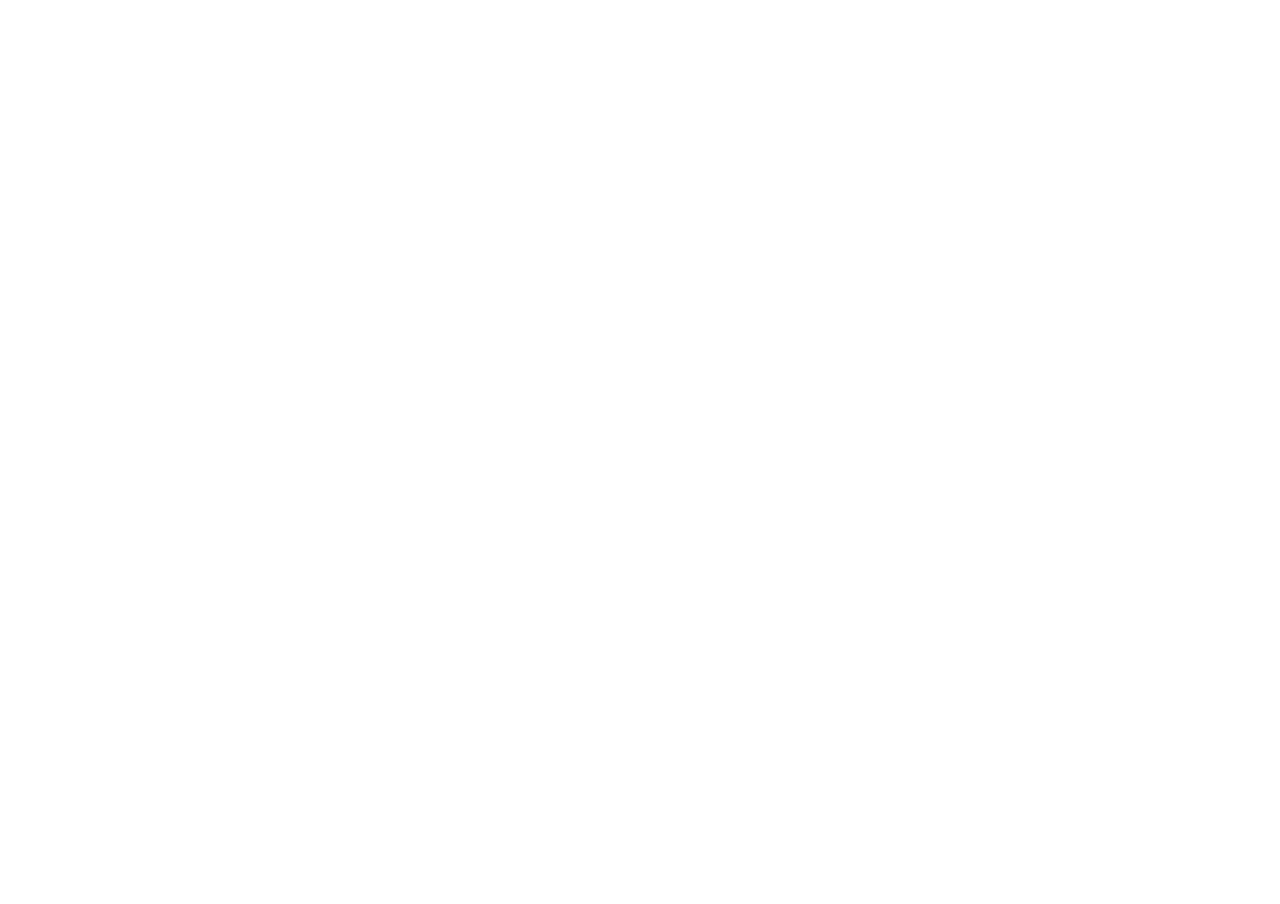
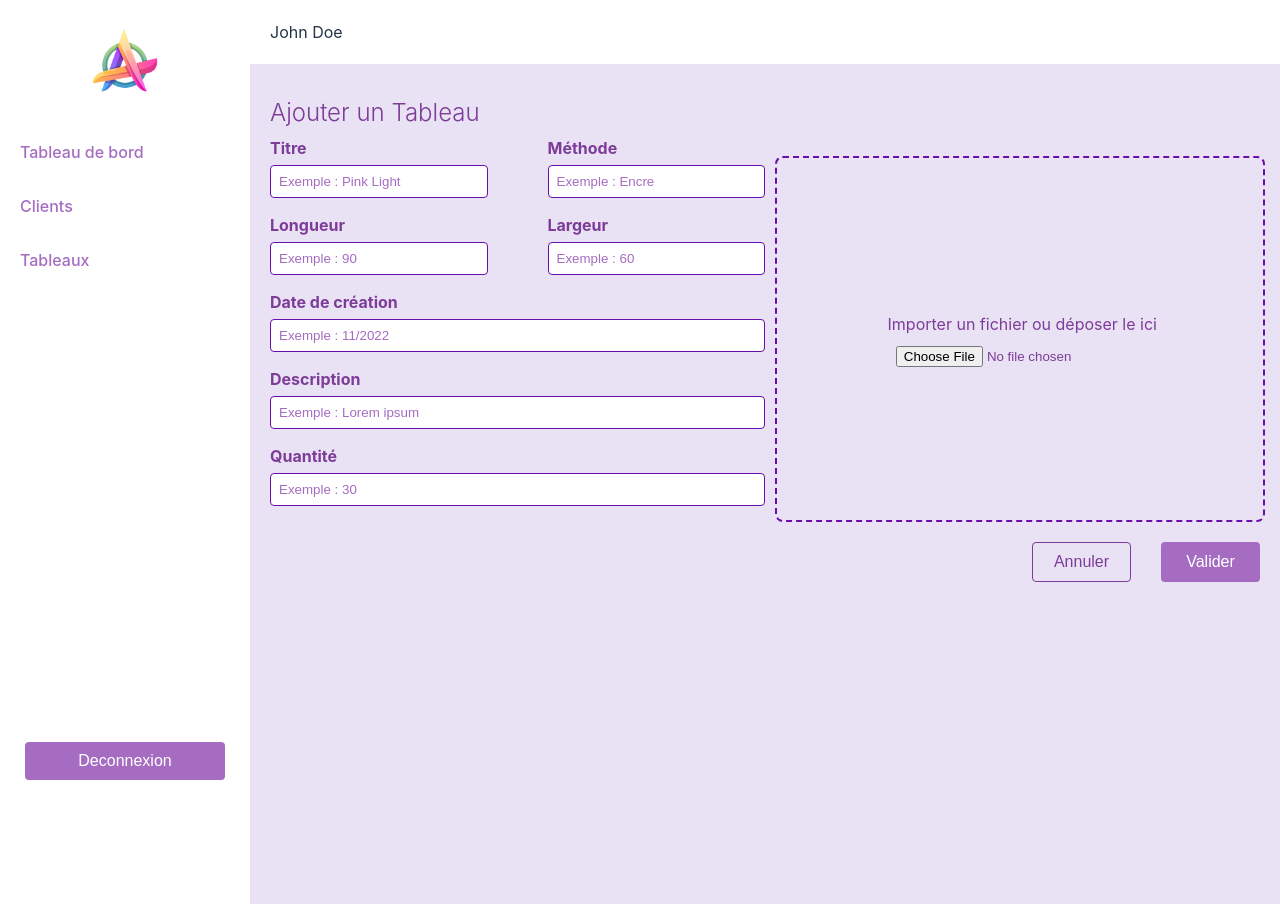
Before and after one commit to emelinebd/art_management_front, a React (Vite) app: page /add-paint in a window 1280 px wide. Before the commit this address had no page. Before the commit the page ends 800 px from the top, so only its background shows below. Built offline with nearby package versions, Linux system fonts and the light colour scheme; the HTML template or start-up script is replaced by a standard one.

Commit message:
AddPaint

```diff
--- a/package.json
+++ b/package.json
@@ -10,6 +10,9 @@
     "preview": "vite preview"
   },
   "dependencies": {
+    "@fortawesome/fontawesome-svg-core": "^6.5.2",
+    "@fortawesome/free-solid-svg-icons": "^6.5.2",
+    "@fortawesome/react-fontawesome": "^0.2.2",
     "react": "^18.3.1",
     "react-dom": "^18.3.1",
     "react-router-dom": "^6.24.0"
--- a/src/App.jsx
+++ b/src/App.jsx
@@ -2,13 +2,14 @@
 
 import React from 'react';
 import { BrowserRouter as Router, Routes, Route, Navigate } from 'react-router-dom';
+import './styles/index.css';
 import Login from './Layouts/Login';
 import Homepage from './Layouts/Homepage';
 import Users from "./Layouts/Users";
 import User from "./Layouts/User.jsx";
-import './styles/index.css';
 import AddUser from "./Layouts/AddUser.jsx";
 import Paints from "./Layouts/Paints.jsx";
+import AddPainting from "./Layouts/AddPainting.jsx";
 
 function App() {
   return (
@@ -21,6 +22,7 @@
           <Route path="/add-user" element={<AddUser />} />
           <Route path="/users/:name" element={<User />} />
           <Route path="/paints" element={<Paints />} />
+          <Route path="/add-paint" element={<AddPainting />} />
           {/* Redirection par défaut vers /login */}
           <Route path="/" element={<Navigate to="/login" />} />
         </Routes>
--- /dev/null
+++ b/src/Layouts/AddPainting.jsx
@@ -0,0 +1,160 @@
+import React, { useState } from 'react';
+import { useNavigate } from 'react-router-dom';
+import Input from '../components/Input';
+import Button from '../components/Button';
+import Sidebar from '../components/Sidebar';
+import UserNameDisplay from '../components/UserNameDisplay';
+import '../styles/AddPainting.css';
+
+// Importation de l'icône de poubelle (exemple avec Font Awesome)
+import { FontAwesomeIcon } from '@fortawesome/react-fontawesome';
+import { faTrashAlt } from '@fortawesome/free-solid-svg-icons';
+
+const AddPainting = () => {
+  const [title, setTitle] = useState('');
+  const [method, setMethod] = useState('');
+  const [length, setLength] = useState('');
+  const [width, setWidth] = useState('');
+  const [creationDate, setCreationDate] = useState('');
+  const [description, setDescription] = useState('');
+  const [quantity, setQuantity] = useState('');
+  const [file, setFile] = useState(null); // State pour le fichier sélectionné
+  const [dragOver, setDragOver] = useState(false); // State pour la mise en surbrillance de la zone de glisser-déposer
+  const navigate = useNavigate();
+
+  // Fonction pour gérer le changement de fichier
+  const handleFileChange = (e) => {
+    setFile(e.target.files[0]); // Met à jour le fichier sélectionné dans l'état `file`
+  };
+
+  // Fonction pour gérer l'événement de survol lors du glisser-déposer
+  const handleDragOver = (e) => {
+    e.preventDefault();
+    setDragOver(true); // Met à jour l'état pour indiquer que l'utilisateur survole la zone
+  };
+
+  // Fonction pour gérer l'événement de sortie du survol lors du glisser-déposer
+  const handleDragLeave = () => {
+    setDragOver(false); // Réinitialise l'état lorsque l'utilisateur ne survole plus la zone
+  };
+
+  // Fonction pour gérer le dépôt d'un fichier lors du glisser-déposer
+  const handleDrop = (e) => {
+    e.preventDefault();
+    setFile(e.dataTransfer.files[0]); // Met à jour le fichier sélectionné avec celui déposé
+    setDragOver(false); // Réinitialise l'état de survol
+  };
+
+  // Fonction pour gérer la soumission du formulaire
+  const handleSubmit = (e) => {
+    e.preventDefault();
+    // Logique pour ajouter le tableau (par exemple, envoyer les données à une API)
+    console.log('Tableau ajouté:', { title, method, length, width, creationDate, description, quantity, file });
+    // Après l'ajout, vous pouvez rediriger l'utilisateur vers la liste des tableaux
+    navigate('/paintings');
+  };
+
+  // Fonction pour supprimer le fichier sélectionné
+  const handleFileRemove = () => {
+    setFile(null); // Réinitialise l'état `file` à `null`
+  };
+
+  return (
+    <div className="homepage">
+      <Sidebar />
+      <div className="allcontent">
+        <UserNameDisplay />
+        <div className="content">
+          <h1>Ajouter un Tableau</h1>
+          <form onSubmit={handleSubmit} className="add-painting-form">
+            <div className="Champs">
+              <div className="form-row">
+                <Input
+                  type="text"
+                  label="Titre"
+                  value={title}
+                  onChange={(e) => setTitle(e.target.value)}
+                  placeholder="Exemple : Pink Light"
+                />
+                <Input
+                  type="text"
+                  label="Méthode"
+                  value={method}
+                  onChange={(e) => setMethod(e.target.value)}
+                  placeholder="Exemple : Encre"
+                />
+              </div>
+              <div className="form-row">
+                <Input
+                  type="text"
+                  label="Longueur"
+                  value={length}
+                  onChange={(e) => setLength(e.target.value)}
+                  placeholder="Exemple : 90"
+                />
+                <Input
+                  type="text"
+                  label="Largeur"
+                  value={width}
+                  onChange={(e) => setWidth(e.target.value)}
+                  placeholder="Exemple : 60"
+                />
+              </div>
+              <Input
+                type="text"
+                label="Date de création"
+                value={creationDate}
+                onChange={(e) => setCreationDate(e.target.value)}
+                placeholder="Exemple : 11/2022"
+              />
+              <Input
+                type="text"
+                label="Description"
+                value={description}
+                onChange={(e) => setDescription(e.target.value)}
+                placeholder="Exemple : Lorem ipsum"
+              />
+              <Input
+                type="text"
+                label="Quantité"
+                value={quantity}
+                onChange={(e) => setQuantity(e.target.value)}
+                placeholder="Exemple : 30"
+              />
+            </div>
+            <div className="uploadValidate">
+              <div
+                className={`form-file-upload ${dragOver ? 'drag-over' : ''}`}
+                onDragOver={handleDragOver}
+                onDragLeave={handleDragLeave}
+                onDrop={handleDrop}
+              >
+                <label htmlFor="file-upload" className="custom-file-upload">
+                  <span>Importer un fichier ou déposer le ici</span>
+                  <input
+                    id="file-upload"
+                    type="file"
+                    onChange={handleFileChange}
+                    accept="image/*"
+                  />
+                </label>
+              </div>
+              {file && (
+                <div className="file-info">
+                  <span>{file.name}</span>
+                  <FontAwesomeIcon icon={faTrashAlt} onClick={handleFileRemove} className="trash-icon" />
+                </div>
+              )}
+              <div className="form-buttons">
+                <Button text="Annuler" className="btn-cancel" onClick={() => navigate('/paintings')} />
+                <Button text="Valider" className="btn-submit" />
+              </div>
+            </div>
+          </form>
+        </div>
+      </div>
+    </div>
+  );
+};
+
+export default AddPainting;
--- /dev/null
+++ b/src/styles/AddPainting.css
@@ -0,0 +1,170 @@
+.add-painting-page {
+  padding: 20px;
+  max-width: 800px;
+  margin: 0 auto;
+  background-color: var(--primary-background-color);
+  border-radius: 8px;
+  box-shadow: 0 0 10px rgba(0, 0, 0, 0.1);
+}
+
+.add-painting-page h1 {
+  text-align: center;
+  margin-bottom: 20px;
+  color: var(--primary-color);
+}
+
+.add-painting-form {
+  display: flex;
+  flex-wrap: wrap;
+}
+
+.form-row {
+  display: flex;
+  justify-content: space-between;
+  width: 100%;
+}
+
+.form-row > div {
+  flex: 1;
+  margin-right: 10px;
+}
+
+.form-row > div:last-child {
+  margin-right: 0;
+}
+
+.form-file-upload {
+  margin-top: 20px;
+  margin-bottom: 20px;
+  margin-left: 10px;
+  width: 90%;
+  height: 50%;
+  display: flex;
+  flex-direction: column;
+  justify-content: center;
+  align-items: center;
+  border: 2px dashed var(--border-color);
+  padding: 20px;
+  text-align: center;
+  border-radius: 8px;
+  cursor: pointer;
+}
+
+.custom-file-upload {
+  display: flex;
+  flex-direction: column;
+  justify-content: center;
+  align-items: center;
+  cursor: pointer;
+  padding: 10px;
+  background-color: var(--third-color);
+  color: var(--primary-color);
+  text-align: center;
+  width: 90%;
+  height: 500px;
+  margin-left: 5px;
+}
+
+.custom-file-upload span {
+  margin-bottom: 10px;
+}
+
+.btn-file-upload {
+  margin-top: 10px;
+}
+
+.file-info {
+  display: flex;
+  align-items: center;
+  justify-content: space-between;
+  margin-top: 10px;
+  width: 100%;
+  border: 1px solid var(--border-color);
+  border-radius: 5px;
+}
+
+.file-info span {
+  flex: 1;
+  text-align: center;
+}
+
+.file-remove {
+  border: none;
+  color: var(--white);
+  cursor: pointer;
+  font-size: 14px;
+  margin-left: 10px;
+  width: 30%;
+  background-color: var(--second-background-color);
+}
+
+.file-remove:hover {
+  color: var(--white);
+  background-color: var(--focus-color);
+}
+
+.form-buttons {
+  display: flex;
+  justify-content: flex-end;
+  margin-top: 20px;
+  width: 100%;
+}
+
+.btn-cancel,
+.btn-submit {
+  padding: 10px 20px;
+  border: none;
+  border-radius: 4px;
+  cursor: pointer;
+  text-align: center;
+  margin-left: 10px;
+}
+
+.btn-cancel {
+  background-color: var(--third-color);
+  color: var(--primary-color);
+}
+
+.btn-submit {
+  background-color: var(--primary-color);
+  color: var(--white);
+}
+
+.btn-submit:hover {
+  background-color: var(--focus-color);
+}
+
+.input-group {
+  margin-bottom: 15px;
+}
+
+.input-group label {
+  display: block;
+  margin-bottom: 5px;
+  font-weight: bold;
+  color: var(--primary-color);
+}
+
+.custom-input {
+  width: 100%;
+  padding: 8px;
+  border: 1px solid var(--border-color);
+  border-radius: 4px;
+}
+
+.custom-input::placeholder {
+  color: var(--placeholder-color);
+}
+
+.Champs, .uploadValidate {
+  width: 50%;
+}
+
+.form-file-upload.drag-over {
+  border-color: var(--focus-color);
+  background-color: #f0f0f0;
+}
+
+.file-info svg {
+  padding-right: 20px;
+}
```
Also changed, not shown: 1 other file (tests, documents, lock files or other folders).
